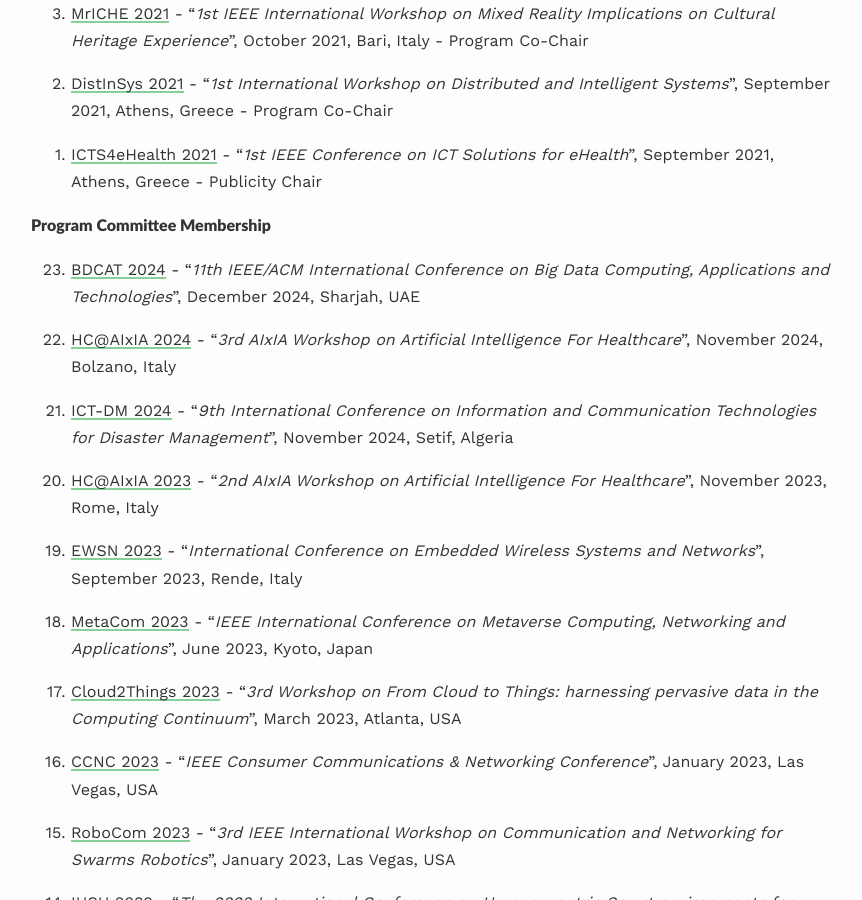
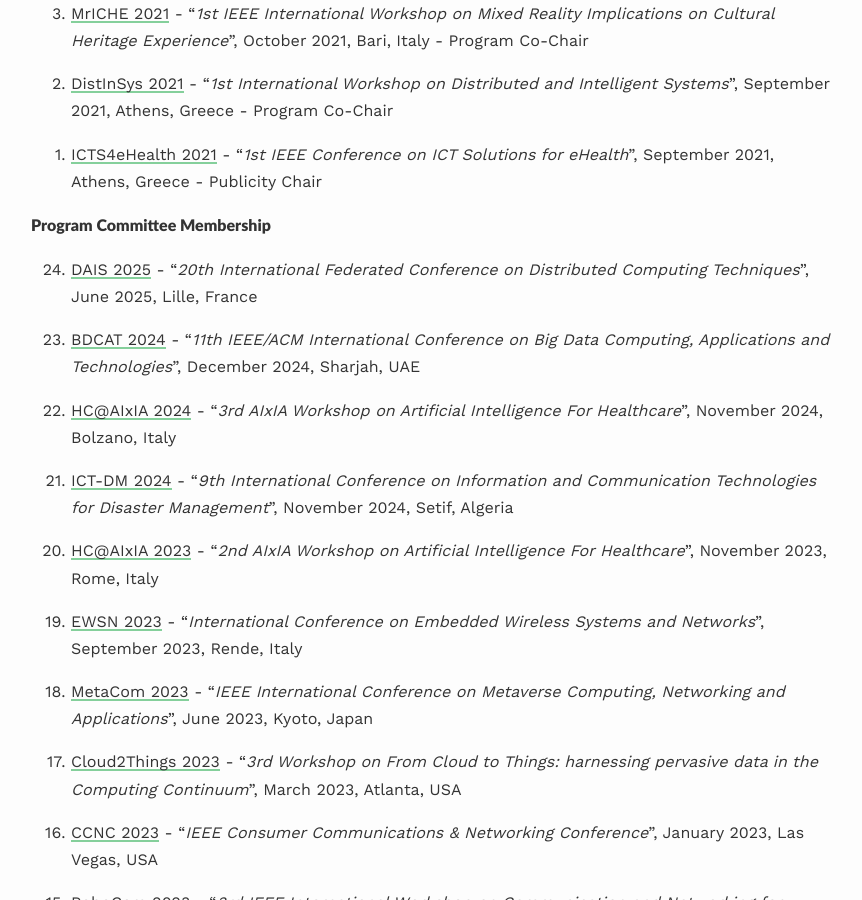
Before and after one commit to lcarnevale/lcarnevale.github.io, a Jekyll site: the page built from _pages/activities.md, in a window 1280 px wide and 900 px high, scrolled down 1942 px. Shown: the whole window, without its empty margins (209-1071 px from the left). Built offline with Jekyll 4.4.1, drawn with Linux system fonts in a browser that asks for light colours; nearby versions of some CDN libraries; some web fonts are replaced.

Commit message:
update the TPC list

```diff
--- a/_pages/activities.md
+++ b/_pages/activities.md
@@ -70,6 +70,9 @@
 {: reversed="reversed"}
 
 #### Program Committee Membership
+0. [DAIS 2025](https://www.discotec.org/2025/dais) - "<i>20th International Federated Conference
+on Distributed Computing Techniques</i>", June 2025, Lille, France
+
 0. [BDCAT 2024](https://www.uccbdcat2024.org/BDCAT/) - "<i>11th IEEE/ACM International Conference on Big Data Computing, Applications and Technologies</i>", December 2024, Sharjah, UAE
 
 0. [HC@AIxIA 2024](https://sites.google.com/unical.it/hcaixia2024) - "<i>3rd AIxIA Workshop on Artificial Intelligence For Healthcare</i>", November 2024, Bolzano, Italy
```
